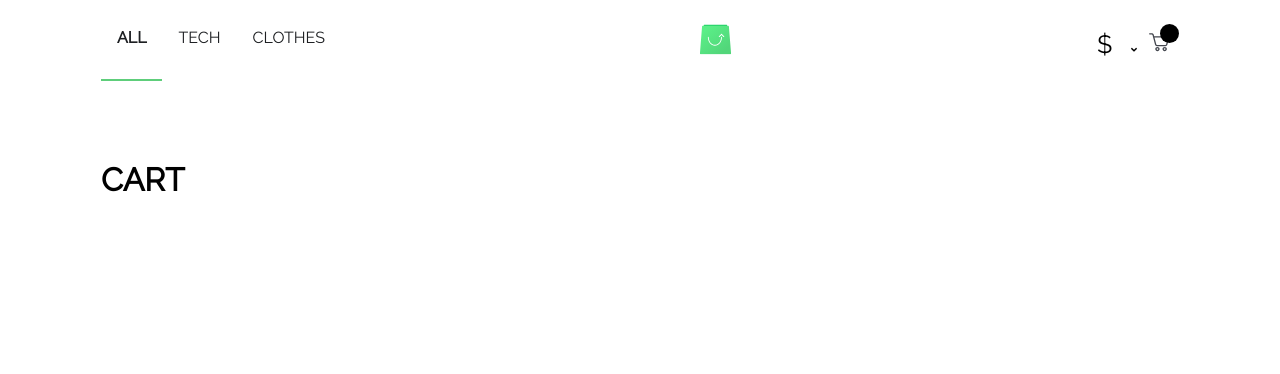
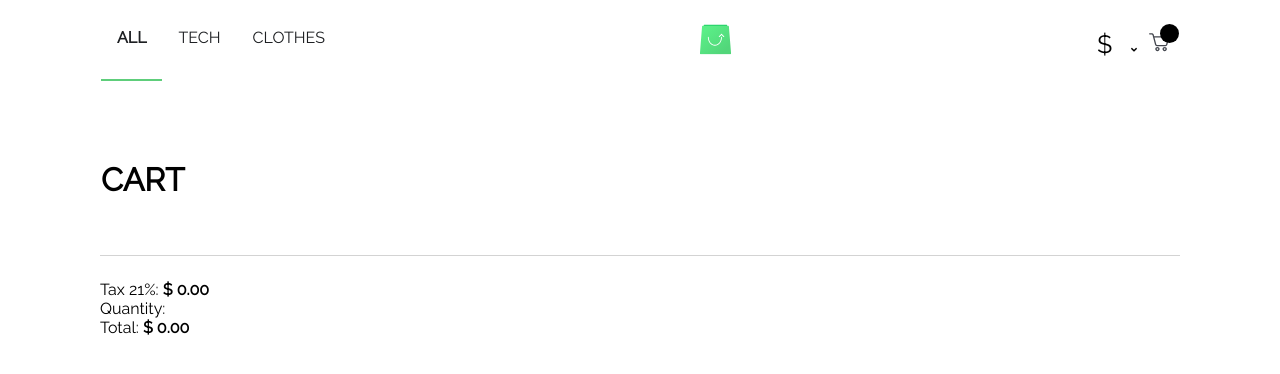
Before and after one commit to amadijeffrey/chibuike-amadi, a React (Create React App) app: page /cart in a window 1280 px wide. Shown: the top 374 px of the page. Built offline with nearby package versions, Linux system fonts and the light colour scheme.

Commit message:
made changes to cart component

```diff
--- a/src/App.js
+++ b/src/App.js
@@ -10,7 +10,7 @@ function App() {
     <div className="App">
       <BrowserRouter>
       <Switch>
-      <Route path='/cart'  component={Cart}  />
+        <Route path='/cart' component={Cart} />
         <Route path='/:id' component={ProductDescription} />
         <Route path='/' component={ProductCategory} />
       </Switch>
--- /dev/null
+++ b/src/actions/cartItemActions.js
@@ -0,0 +1,30 @@
+export const CREATE_CART_ITEM = 'create_cart_item'
+export const INCREASE_QUANTITY = 'increase_quantity'
+export const DECREASE_QUANTITY = 'decrease_quantity'
+
+
+export function createCartItem(data, selectedAttributes=null){
+ const {name, brand, attributes, gallery, prices } = data
+ const cartItem = {name, brand, prices, qty: 1, gallery, attributes, selectedAttributes}
+
+ return {
+    type: CREATE_CART_ITEM,
+    payload: cartItem
+ }
+}
+
+export function increaseQuantity(cartItem){
+
+   return {
+      type: INCREASE_QUANTITY,
+      payload: cartItem
+   }
+}
+
+export function decreaseQuantity(cartItem){
+
+   return {
+      type: DECREASE_QUANTITY,
+      payload: cartItem
+   }
+}
--- a/src/components/cart.js
+++ b/src/components/cart.js
@@ -2,21 +2,61 @@ import React,{ Component} from 'react'
 import { connect} from 'react-redux'
 import Header from './header'
 import styled from 'styled-components'
+import CartItem from './cartItem'
+import { displayNoOfCartItem } from './header'
+import { selectedPrice} from './productDetail'
+
 
 class Cart extends Component{
+    constructor(props){
+        super(props)
+
+        this.state = {total: 0}
+        this.findTotal = this.findTotal.bind(this)
+    }
+
+    componentDidMount(){
+        this.findTotal()
+    }
+
+    findTotal(){
+        let total = 0
+        this.props.cart.forEach( cartItem => {
+            const price = selectedPrice(cartItem.prices, this.props.selectedCurrency)
+            total += (price * cartItem.qty)
+        })
+        total = total.toFixed(2)
+        this.setState({total})
+    }
     render(){
         return(
             <>
             <Header />
             <Title>CART</Title>
+            <Container>
+              {
+                this.props.cart.map( cartItem => {
+                    return <CartItem key={cartItem.selectedAttributes} cartDetail={cartItem} selectedCurrency={this.props.selectedCurrency}/>
+                })
+             }
+                <Total>
+                    <p>Tax 21%: <Span>{`${this.props.selectedCurrency} ${findTax(this.state.total)}`}</Span></p>
+                    <p>Quantity: <Span>{displayNoOfCartItem(this.props.cart)}</Span></p>
+                    <p>Total: <Span>{`${this.props.selectedCurrency} ${this.state.total}`}</Span></p>
+                </Total>
+            </Container>
             </>
         )
     }
 
 }
 
-function mapStateToProps({cart}){
-    return { cart}
+function mapStateToProps({cart, selectedCurrency}){
+    return { cart, selectedCurrency}
+}
+
+function findTax(total){
+return (0.21 * total).toFixed(2)
 }
 
 const Title = styled.h4`
@@ -29,4 +69,14 @@ margin-top: 80px;
 margin-bottom:55px;
 `
 
+const Container = styled.div`
+margin: 0px 100px;
+`
+const Total = styled.div`
+border-top: 1px solid lightgray;
+padding-top: 24px;
+`
+const Span = styled.span`
+font-weight: 700;
+`
 export default connect(mapStateToProps)(Cart)
--- a/src/components/cartItem.js
+++ b/src/components/cartItem.js
@@ -1,13 +1,26 @@
 import React,{ Component} from 'react'
+import {Brand, Contain, Title, TextBox, SwatchBox, Price, Box, Div} from './productDetail'
+import { connect } from 'react-redux'
+import styled from 'styled-components'
+import { selectedPrice } from './productDetail'
+import { increaseQuantity } from '../actions/cartItemActions'
+import { decreaseQuantity } from '../actions/cartItemActions'
 
 class CartItem extends Component{
 
 render(){
-        const {name, brand, attributes, prices, description, selectedCurrency } = this.props.cart
-        return(
+        const {name, brand, attributes, prices, qty, gallery, selectedAttributes} = this.props.cartDetail
+        console.log(this.props.cartDetail)
+        const { selectedCurrency } = this.props
+        const newPrice = selectedPrice(prices, selectedCurrency)
+
+            return(
+                 <Container>
                     <Box>
                       <Brand>{brand}</Brand>
                       <Brand style={{fontWeight:400}}>{name}</Brand>
+                      <Title style={{marginTop: '20px'}}>price:</Title>
+                      <Price>{`${selectedCurrency} ${newPrice}`}</Price>
                       {
                         attributes.map(({name,type,items})=> {
                           return <Contain key={name}>
@@ -15,11 +28,11 @@ render(){
                             {
                              type === 'text' ?
                               items.map(({value}) => {
-                                return <TextBox key={value} onClick={() => this.setState({[`selected${name}`]: value})} value={value} text={this.state[`selected${name}`]}>{value}</TextBox>
+                                return <TextBox key={value} value={value} text={selectedAttributes[`selected${name}`]}>{value}</TextBox>
                               })
                             :
                               items.map(({value}) => {
-                                return <Div key={value} onClick={() => this.setState({[`selected${name}`]: value})} background={value} selectedColor={this.state[`selected${name}`]}>
+                                return <Div key={value} background={value}  selectedColor={selectedAttributes[`selected${name}`]}>
                                 <SwatchBox background={value} />
                                 </Div>
                               })
@@ -27,13 +40,62 @@ render(){
                           </Contain>
                         })
                       }
-                      <Title style={{marginTop: '20px'}}>price:</Title>
-                      <Price>{`${selectedCurrency} ${newPrice}`}</Price>
+
                     </Box>
-        )
+                    <SecondContainer>
+                      <Group>
+                        <QuantityButton onClick={() => this.props.increaseQuantity(this.props.cartDetail)}>
+                        <svg xmlns="http://www.w3.org/2000/svg" width="16" height="16" fill="currentColor" className="bi bi-plus" viewBox="0 0 16 16">
+                          <path d="M8 4a.5.5 0 0 1 .5.5v3h3a.5.5 0 0 1 0 1h-3v3a.5.5 0 0 1-1 0v-3h-3a.5.5 0 0 1 0-1h3v-3A.5.5 0 0 1 8 4z"/>
+                        </svg>
+                        </QuantityButton>
+                        <p>{qty}</p>
+                        <QuantityButton onClick={() => this.props.decreaseQuantity(this.props.cartDetail)}>
+                        <svg xmlns="http://www.w3.org/2000/svg" width="16" height="16" fill="currentColor" className="bi bi-dash" viewBox="0 0 16 16">
+                          <path d="M4 8a.5.5 0 0 1 .5-.5h7a.5.5 0 0 1 0 1h-7A.5.5 0 0 1 4 8z"/>
+                        </svg>
+                        </QuantityButton>
+                      </Group>
+                      <ImageContainer>
+                        <img  style={{height:'100%', width: 'inherit'}} src={gallery[0]} alt='picScroll'/>
+                      </ImageContainer>
+                    </SecondContainer>
+                  </Container>
+               )
 
     }
 }
 
+const Container = styled.div`
+display: flex;
+justify-content: space-between;
+padding-top: 24px;
+border-top: 1px solid lightgray;
+margin-bottom: 24px;
 
-export default CartItem
+`
+const QuantityButton = styled.div`
+width: 45px;
+height: 45px;
+font-size: 25px;
+border: 1px solid black;
+text-align: center;
+line-height: 45px;
+&:hover {
+  cursor: pointer;
+}
+`
+const Group = styled.div`
+display: flex;
+flex-direction:column;
+justify-content: space-between;
+align-items: center;
+margin-right: 25px;
+`
+const SecondContainer = styled.div`
+display: flex;
+`
+const ImageContainer = styled.div`
+width: 288px;
+`
+export default connect(null, {increaseQuantity, decreaseQuantity})(CartItem)
--- a/src/components/header.js
+++ b/src/components/header.js
@@ -6,6 +6,7 @@ import { connect } from 'react-redux';
 import setSelectedCurrency from '../actions/setSelectedCurrency';
 import setCategory from '../actions/setCategory';
 import { bindActionCreators } from 'redux';
+import { Link } from 'react-router-dom';
 
 
 const DIFFERENT_CURRENCY = gql`
@@ -113,11 +114,11 @@ class HeaderComponent extends Component{
                }
           </CurrencySwitch>
           <Cart>
-          <svg style={{position:'absolute',right:'10px'}} width="20" height="19" viewBox="0 0 20 19" fill="none" xmlns="http://www.w3.org/2000/svg">
-              <path d="M19.5613 3.87359C19.1822 3.41031 18.5924 3.12873 17.9821 3.12873H5.15889L4.75914 1.63901C4.52718 0.773016 3.72769 0.168945 2.80069 0.168945H0.653099C0.295301 0.168945 0 0.450523 0 0.793474C0 1.13562 0.294459 1.418 0.653099 1.418H2.80069C3.11654 1.418 3.39045 1.61936 3.47434 1.92139L6.04306 11.7077C6.27502 12.5737 7.07451 13.1778 8.00152 13.1778H16.4028C17.3289 13.1778 18.1507 12.5737 18.3612 11.7077L19.9405 5.50575C20.0877 4.941 19.9619 4.33693 19.5613 3.87365L19.5613 3.87359ZM18.6566 5.22252L17.0773 11.4245C16.9934 11.7265 16.7195 11.9279 16.4036 11.9279H8.00154C7.68569 11.9279 7.41178 11.7265 7.32789 11.4245L5.49611 4.39756H17.983C18.1936 4.39756 18.4042 4.49824 18.5308 4.65948C18.6567 4.81994 18.7192 5.0213 18.6567 5.22266L18.6566 5.22252Z" fill="#43464E"/>
-              <path d="M8.44437 13.9814C7.2443 13.9814 6.25488 14.9276 6.25488 16.0751C6.25488 17.2226 7.24439 18.1688 8.44437 18.1688C9.64445 18.1696 10.6339 17.2234 10.6339 16.0757C10.6339 14.928 9.64436 13.9812 8.44437 13.9812V13.9814ZM8.44437 16.9011C7.9599 16.9011 7.58071 16.5385 7.58071 16.0752C7.58071 15.6119 7.9599 15.2493 8.44437 15.2493C8.92885 15.2493 9.30804 15.6119 9.30804 16.0752C9.30722 16.5188 8.90748 16.9011 8.44437 16.9011Z" fill="#43464E"/>
-              <path d="M15.6875 13.9814C14.4875 13.9814 13.498 14.9277 13.498 16.0752C13.498 17.2226 14.4876 18.1689 15.6875 18.1689C16.8875 18.1689 17.877 17.2226 17.877 16.0752C17.8565 14.9284 16.8875 13.9814 15.6875 13.9814ZM15.6875 16.9011C15.2031 16.9011 14.8239 16.5385 14.8239 16.0752C14.8239 15.612 15.2031 15.2493 15.6875 15.2493C16.172 15.2493 16.5512 15.612 16.5512 16.0752C16.5512 16.5188 16.1506 16.9011 15.6875 16.9011Z" fill="#43464E"/>
-          </svg>
+              <svg style={{position:'absolute',right:'10px'}} width="20" height="19" viewBox="0 0 20 19" fill="none" xmlns="http://www.w3.org/2000/svg">
+                  <path d="M19.5613 3.87359C19.1822 3.41031 18.5924 3.12873 17.9821 3.12873H5.15889L4.75914 1.63901C4.52718 0.773016 3.72769 0.168945 2.80069 0.168945H0.653099C0.295301 0.168945 0 0.450523 0 0.793474C0 1.13562 0.294459 1.418 0.653099 1.418H2.80069C3.11654 1.418 3.39045 1.61936 3.47434 1.92139L6.04306 11.7077C6.27502 12.5737 7.07451 13.1778 8.00152 13.1778H16.4028C17.3289 13.1778 18.1507 12.5737 18.3612 11.7077L19.9405 5.50575C20.0877 4.941 19.9619 4.33693 19.5613 3.87365L19.5613 3.87359ZM18.6566 5.22252L17.0773 11.4245C16.9934 11.7265 16.7195 11.9279 16.4036 11.9279H8.00154C7.68569 11.9279 7.41178 11.7265 7.32789 11.4245L5.49611 4.39756H17.983C18.1936 4.39756 18.4042 4.49824 18.5308 4.65948C18.6567 4.81994 18.7192 5.0213 18.6567 5.22266L18.6566 5.22252Z" fill="#43464E"/>
+                  <path d="M8.44437 13.9814C7.2443 13.9814 6.25488 14.9276 6.25488 16.0751C6.25488 17.2226 7.24439 18.1688 8.44437 18.1688C9.64445 18.1696 10.6339 17.2234 10.6339 16.0757C10.6339 14.928 9.64436 13.9812 8.44437 13.9812V13.9814ZM8.44437 16.9011C7.9599 16.9011 7.58071 16.5385 7.58071 16.0752C7.58071 15.6119 7.9599 15.2493 8.44437 15.2493C8.92885 15.2493 9.30804 15.6119 9.30804 16.0752C9.30722 16.5188 8.90748 16.9011 8.44437 16.9011Z" fill="#43464E"/>
+                  <path d="M15.6875 13.9814C14.4875 13.9814 13.498 14.9277 13.498 16.0752C13.498 17.2226 14.4876 18.1689 15.6875 18.1689C16.8875 18.1689 17.877 17.2226 17.877 16.0752C17.8565 14.9284 16.8875 13.9814 15.6875 13.9814ZM15.6875 16.9011C15.2031 16.9011 14.8239 16.5385 14.8239 16.0752C14.8239 15.612 15.2031 15.2493 15.6875 15.2493C16.172 15.2493 16.5512 15.612 16.5512 16.0752C16.5512 16.5188 16.1506 16.9011 15.6875 16.9011Z" fill="#43464E"/>
+              </svg>
                <Badge>{displayNoOfCartItem(this.props.cart)}</Badge>
           </Cart>
         </Actions>
@@ -127,7 +128,7 @@ class HeaderComponent extends Component{
 
 }
 
- function displayNoOfCartItem(cartArray){
+ export function displayNoOfCartItem(cartArray){
   let number = 0
   if(cartArray.length === 0) return
   cartArray.forEach(({qty}) => number += qty)
--- a/src/components/productCategories.js
+++ b/src/components/productCategories.js
@@ -4,9 +4,8 @@ import { connect } from "react-redux";
 import { Query } from 'react-apollo';
 import gql from 'graphql-tag'
 import HeaderComponent from './header'
-import { Link } from "react-router-dom";
-
-
+import { selectedPrice } from "./productDetail";
+import { createCartItem } from '../actions/cartItemActions';
 
 
 const GET_PRODUCTS_UNDER_CATEGORY = gql`
@@ -26,12 +25,39 @@ const GET_PRODUCTS_UNDER_CATEGORY = gql`
         inStock
         gallery
         brand
+        attributes{
+          name
+          type
+          items{
+            displayValue
+            value
+            id
+          }
+        }
       }
     }
   }
 `;
 
 class ProductCategory extends Component{
+  constructor(props){
+    super(props)
+
+    this.AddToCart = this.AddToCart.bind(this)
+  }
+
+  AddToCart(cartData, e){
+    e.stopPropagation()
+   const { attributes } = cartData
+   const selected = {}
+   if(attributes.length === 0) return this.props.createCartItem(cartData)
+
+   attributes.forEach( ({ name, items }) => {
+       selected[`selected${name}`] = items[0].value
+   })
+   this.props.createCartItem(cartData,selected)
+  }
+
   render() {
     return (
       <>
@@ -43,24 +69,26 @@ class ProductCategory extends Component{
              if (loading) return <p>Loading...</p>
              if (error) return <p>{`Error! ${error.message}`}</p>
              return (
-               data.category.products.map(({name, gallery, id, prices, inStock, brand}) => {
-                const currency = this.props.selectedCurrency
-                const newPriceArray = prices.filter(price => price.currency.symbol === currency)
-                const newPrice = newPriceArray[0].amount
-                return <Link to={`/${id}`} key={name}>
-                <Product inStock={inStock}>
+               data.category.products.map(({name, gallery, id, prices, inStock, attributes, brand}) => {
+                const { selectedCurrency }= this.props
+                const cartData = {name, brand, attributes, prices, gallery }
+
+                const newPrice = selectedPrice(prices, selectedCurrency)
+
+
+                return  <Product inStock={inStock} key={name} onClick={() => this.props.history.push(`/${id}`)}>
                   <img src={gallery[0]} alt='productPic' style={{width: '100%', height: '338px'}}/>
                   <Content>
                   <ProductName>{`${brand} ${name}`}</ProductName>
-                  <ProductName style={{fontWeight: 700}}>{`${currency} ${newPrice}`}</ProductName>
+                  <ProductName style={{fontWeight: 700}}>{`${selectedCurrency} ${newPrice}`}</ProductName>
                   </Content>
-                  <AddToCart className="addToCart">
+                  <AddToCartButton className='addToCart' onClick={(e) => this.AddToCart(cartData, e) }>
                   <svg width="20" height="19" viewBox="0 0 20 19" fill="none" xmlns="http://www.w3.org/2000/svg">
                     <path d="M19.5613 3.87359C19.1822 3.41031 18.5924 3.12873 17.9821 3.12873H5.15889L4.75914 1.63901C4.52718 0.773016 3.72769 0.168945 2.80069 0.168945H0.653099C0.295301 0.168945 0 0.450523 0 0.793474C0 1.13562 0.294459 1.418 0.653099 1.418H2.80069C3.11654 1.418 3.39045 1.61936 3.47434 1.92139L6.04306 11.7077C6.27502 12.5737 7.07451 13.1778 8.00152 13.1778H16.4028C17.3289 13.1778 18.1507 12.5737 18.3612 11.7077L19.9405 5.50575C20.0877 4.941 19.9619 4.33693 19.5613 3.87365L19.5613 3.87359ZM18.6566 5.22252L17.0773 11.4245C16.9934 11.7265 16.7195 11.9279 16.4036 11.9279H8.00154C7.68569 11.9279 7.41178 11.7265 7.32789 11.4245L5.49611 4.39756H17.983C18.1936 4.39756 18.4042 4.49824 18.5308 4.65948C18.6567 4.81994 18.7192 5.0213 18.6567 5.22266L18.6566 5.22252Z" fill="#43464E"/>
                     <path d="M8.44437 13.9814C7.2443 13.9814 6.25488 14.9276 6.25488 16.0751C6.25488 17.2226 7.24439 18.1688 8.44437 18.1688C9.64445 18.1696 10.6339 17.2234 10.6339 16.0757C10.6339 14.928 9.64436 13.9812 8.44437 13.9812V13.9814ZM8.44437 16.9011C7.9599 16.9011 7.58071 16.5385 7.58071 16.0752C7.58071 15.6119 7.9599 15.2493 8.44437 15.2493C8.92885 15.2493 9.30804 15.6119 9.30804 16.0752C9.30722 16.5188 8.90748 16.9011 8.44437 16.9011Z" fill="#43464E"/>
                     <path d="M15.6875 13.9814C14.4875 13.9814 13.498 14.9277 13.498 16.0752C13.498 17.2226 14.4876 18.1689 15.6875 18.1689C16.8875 18.1689 17.877 17.2226 17.877 16.0752C17.8565 14.9284 16.8875 13.9814 15.6875 13.9814ZM15.6875 16.9011C15.2031 16.9011 14.8239 16.5385 14.8239 16.0752C14.8239 15.612 15.2031 15.2493 15.6875 15.2493C16.172 15.2493 16.5512 15.612 16.5512 16.0752C16.5512 16.5188 16.1506 16.9011 15.6875 16.9011Z" fill="#43464E"/>
                   </svg>
-                  </AddToCart>
+                  </AddToCartButton>
                  {
                   !inStock && <Box>
                   OUT OF STOCK
@@ -68,7 +96,6 @@ class ProductCategory extends Component{
                  }
                 </Product>
 
-                </Link>
               })
              )
           }}
@@ -78,6 +105,8 @@ class ProductCategory extends Component{
     );
   }
 }
+
+
 
 function mapStateToProps({selectedCurrency, selectedCategory}){
   return {selectedCurrency,selectedCategory}
@@ -112,7 +141,7 @@ const Product = styled.div`
   }
 `;
 
-const AddToCart = styled.div`
+const AddToCartButton = styled.button`
   position: absolute;
   display: flex;
   justify-content:center;
@@ -121,9 +150,11 @@ const AddToCart = styled.div`
   height: 52px;
   right: 31px;
   bottom: 72px;
+  border: 1px solid lightgray;
   border-radius: 50%;
   background: #5ECE7B;
   visibility:hidden;
+  color: white;
 `
 const ProductList = styled.div`
 display:grid;
@@ -160,4 +191,4 @@ padding: 0px;
 align-self:flex-start;
 `
 
-export default connect(mapStateToProps)(ProductCategory);
+export default connect(mapStateToProps, {createCartItem})(ProductCategory);
--- a/src/components/productDescripion.js
+++ b/src/components/productDescripion.js
@@ -50,12 +50,12 @@ class ProductDescription extends Component{
                 if (error) return <p>{`Error! ${error.message}`}</p>
 
                 const selectedCurrency = this.props.selectedCurrency
-                const {prices, name, brand, gallery, description, attributes} = data.product
-                const productData = {prices, name, brand, description, attributes, selectedCurrency, gallery}
+                const {prices, name, brand, gallery, description, attributes, inStock} = data.product
+                const productData = {prices, name, brand, description, attributes, selectedCurrency, gallery, inStock}
                 return (
                 <div style={{margin: '80px 216px 100px 101px', display: 'flex', justifyContent: 'space-between'}}>
                   <ProductImage gallery={gallery}/>
-                  <ProductDetail data={productData}/>
+                  <ProductDetail data={productData}  />
                 </div>
                 )
             }}
```
Also changed, not shown: src/actions/createCartItem.js (deleted, +0 -13 lines), src/components/productDetail.js (+15 -15 lines), src/reducers/itemsInCartReducer.js (+32 -2 lines), dash.svg (added), plus.svg (added).
